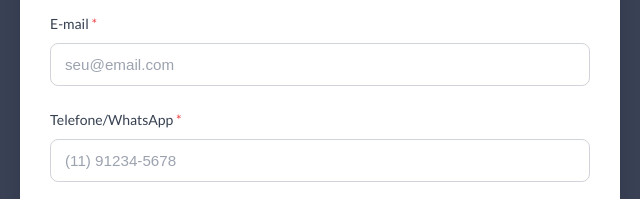
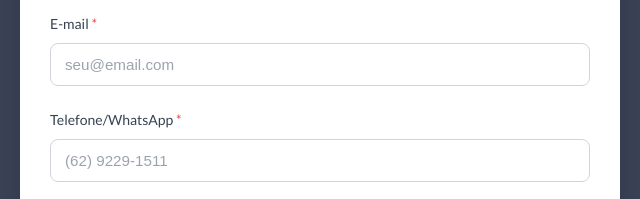
Before and after one commit to maicoitalo/dominios, a plain HTML site: page entre-aguas/index.html in a window 1280 px wide. Shown: the part 9140-9339 px from the top of the page, 320-960 px from the left. Drawn offline with nearby package versions, Linux system fonts and the light colour scheme; a web font is replaced by a local one.

Commit message:
Update index.html

```diff
--- a/entre-aguas/index.html
+++ b/entre-aguas/index.html
@@ -1398,7 +1398,7 @@ height="0" width="0" style="display:none;visibility:hidden"></iframe></noscript>
 
             <div class="form-group">
                 <label>Telefone/WhatsApp <span class="required">*</span></label>
-                <input type="tel" name="telefone" placeholder="(11) 91234-5678" required>
+                <input type="tel" name="telefone" placeholder="(62) 9229-1511" required>
             </div>
 
             <div class="form-group">
```
